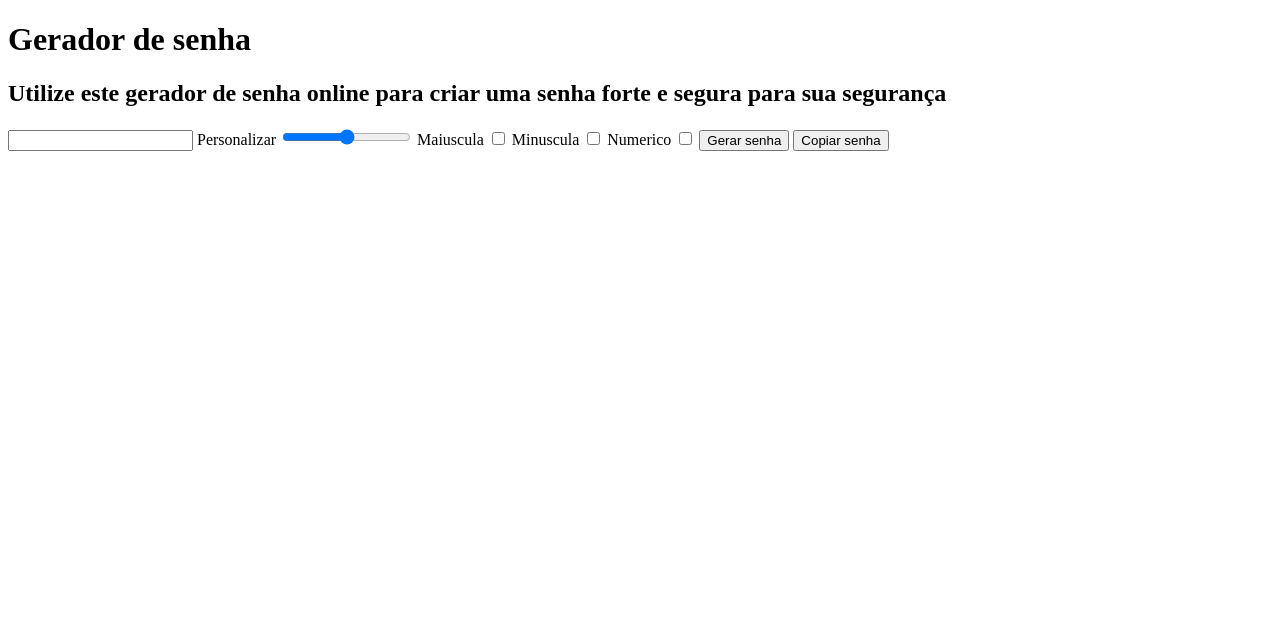
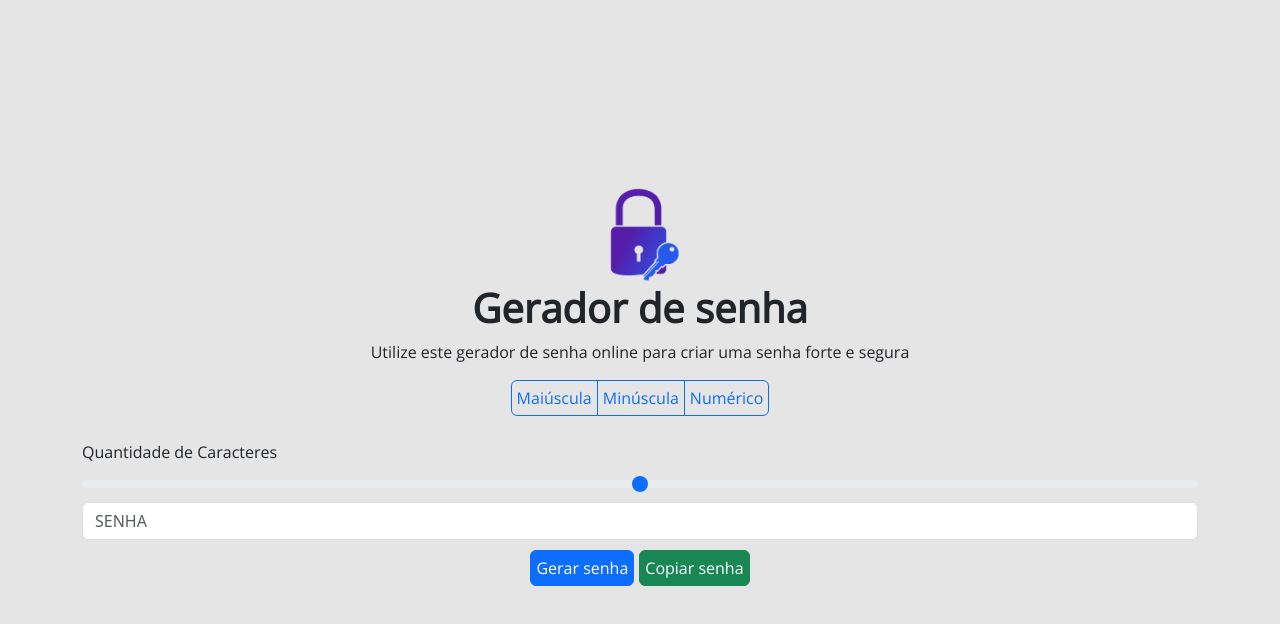
Before and after one commit to wrgalvao0/geradorDeSenha, a plain HTML site: page index.html in a window 1280 px wide. Drawn offline with nearby package versions, Linux system fonts and the light colour scheme.

Commit message:
Estilização finalizada

```diff
--- /dev/null
+++ b/css/index.css
@@ -0,0 +1,54 @@
+@import url('https://fonts.googleapis.com/css2?family=Open+Sans&display=swap');
+.form-range
+{
+    margin-right: 10px;
+}
+.form-control
+{
+    margin-bottom: 10px;
+}
+.container
+{
+    border-radius: 10px;
+}
+h1
+{
+    font-weight: bold;
+    text-align: center;
+    font-family: 'Open Sans', sans-serif;
+}
+p
+{
+    text-align: center;
+    font-family: 'Open Sans', sans-serif;
+}
+.btn
+{
+    --bs-btn-padding-x: 5px;
+    --bs-btn-padding-y: 5px;
+    font-family: 'Open Sans', sans-serif;
+}
+.btn-primary
+{
+    margin-right: 5px;
+}
+.btn-secundary
+{
+    margin-left: 5px;
+}
+.imagem
+{
+    text-align: center;
+}
+.form-label
+{
+    font-family: 'Open Sans', sans-serif;
+}
+.container
+{
+    margin-top: 23vh;
+}
+body
+{
+    background-color: rgba(0, 0, 0, 0.1);
+}
--- a/index.html
+++ b/index.html
@@ -4,22 +4,39 @@
     <meta charset="UTF-8">
     <meta http-equiv="X-UA-Compatible" content="IE=edge">
     <meta name="viewport" content="width=device-width, initial-scale=1.0">
+    <link href="https://cdn.jsdelivr.net/npm/bootstrap@5.3.0-alpha3/dist/css/bootstrap.min.css" rel="stylesheet" integrity="sha384-KK94CHFLLe+nY2dmCWGMq91rCGa5gtU4mk92HdvYe+M/SXH301p5ILy+dN9+nJOZ" crossorigin="anonymous">
+    <link rel="stylesheet" href="css/index.css">
     <title>Gerador de Senha</title>
 </head>
 <body>
-    <h1>Gerador de senha</h1>
-    <h2>Utilize este gerador de senha online para criar uma senha forte e segura para sua segurança</h2>
-    <input type="text" id="texto-senha" name="texto-senha">
-    <label for="tamanho-senha">Personalizar</label>
-    <input type="range" id="tamanho-senha" name="tamanho-senha" min="06" max="16">
-    <label for="maiuscula">Maiuscula</label>
-    <input type="checkbox" value="Maiuscula" id="maiuscula">
-    <label for="minuscula">Minuscula</label>
-    <input type="checkbox" value="Minuscula" id="minuscula">
-    <label for="numerico">Numerico</label>
-    <input type="checkbox" value="Numerico" id="numerico">
-    <button id="botao-gerar-senha">Gerar senha</button>
-    <button id="botao-copiar-senha">Copiar senha</button>
+        <div class="container">
+            <div class="imagem"><img src="img/logo.png" height="100px" alt="Imagem de senha"></div>
+            <h1>Gerador de senha</h1>
+            <p>Utilize este gerador de senha online para criar uma senha forte e segura</p>
+                <div class="btn-group d-flex justify-content-center" role="group" aria-label="Basic checkbox toggle button group">
+                    <div class="btn-group" role="group" aria-label="Basic checkbox toggle button group">
+                        <input type="checkbox" class="btn-check" id="btncheck1" autocomplete="off">
+                        <label class="btn btn-outline-primary" for="btncheck1">Maiúscula</label>
+
+                        <input type="checkbox" class="btn-check" id="btncheck2" autocomplete="off">
+                        <label class="btn btn-outline-primary" for="btncheck2">Minúscula</label>
+
+                        <input type="checkbox" class="btn-check" id="btncheck3" autocomplete="off">
+                        <label class="btn btn-outline-primary" for="btncheck3">Numérico</label>
+                      </div>
+                </div>
+                <br>
+                <label for="tamanho-senha" class="form-label">Quantidade de Caracteres</label>
+                <input type="range" id="tamanho-senha" class="form-range" name="tamanho-senha" min="06" max="16">
+
+            <input type="text" class="form-control" id="texto-senha" name="texto-senha" placeholder="SENHA">
+
+                <div class="d-flex justify-content-center">
+                    <button id="botao-gerar-senha" class="btn btn-primary">Gerar senha</button>
+                    <button id="botao-copiar-senha" class="btn btn-success">Copiar senha</button>
+                </div>
+        </div>
     <script src="js/geracaoSenha.js"></script>
+    <script src="https://cdn.jsdelivr.net/npm/bootstrap@5.3.0-alpha3/dist/js/bootstrap.bundle.min.js" integrity="sha384-ENjdO4Dr2bkBIFxQpeoTz1HIcje39Wm4jDKdf19U8gI4ddQ3GYNS7NTKfAdVQSZe" crossorigin="anonymous"></script>
 </body>
 </html>
```
Also changed, not shown: img/celular senha.webp (added), img/download.jpg (added), img/logo.png (added), img/senha.png (added).
